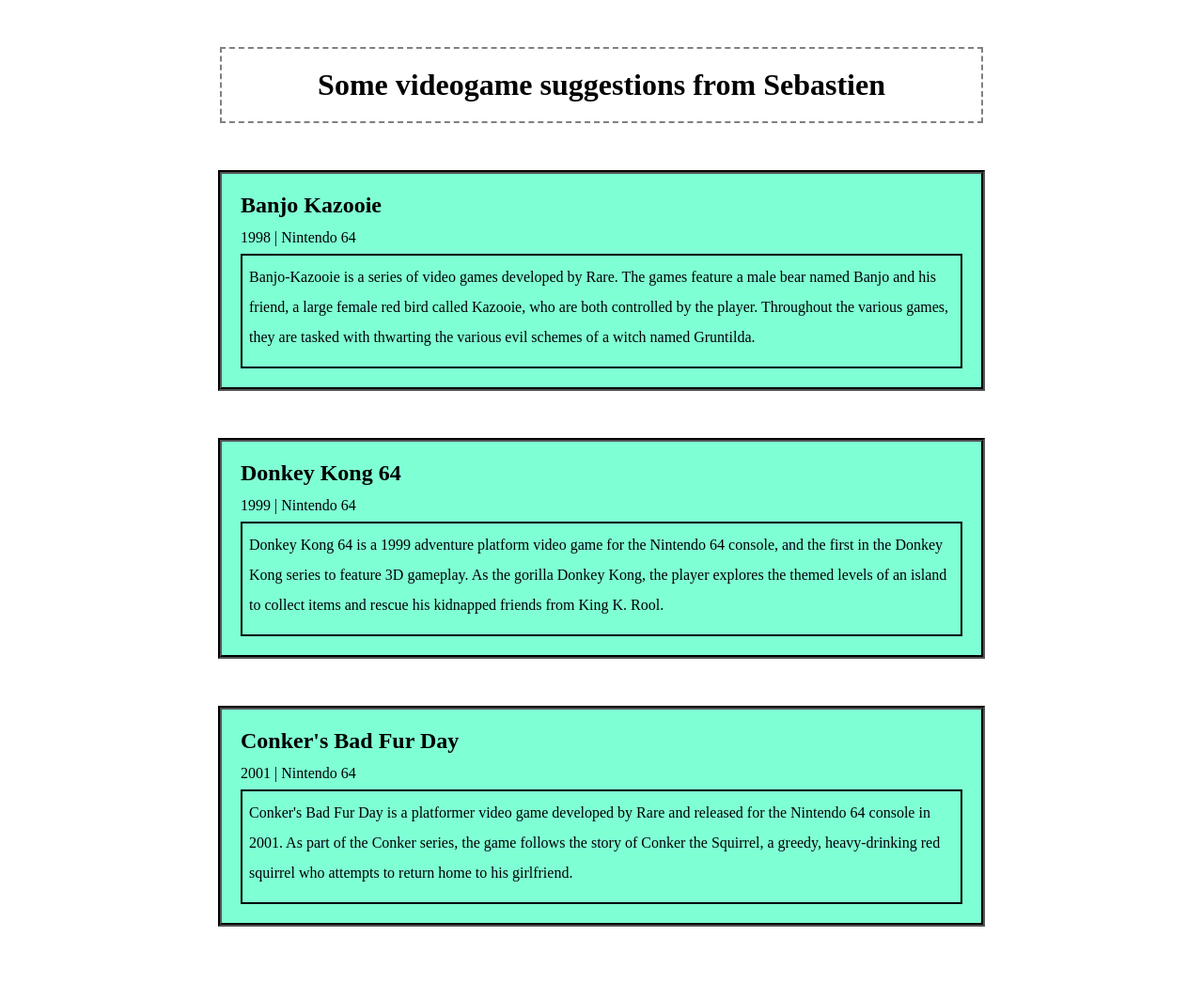
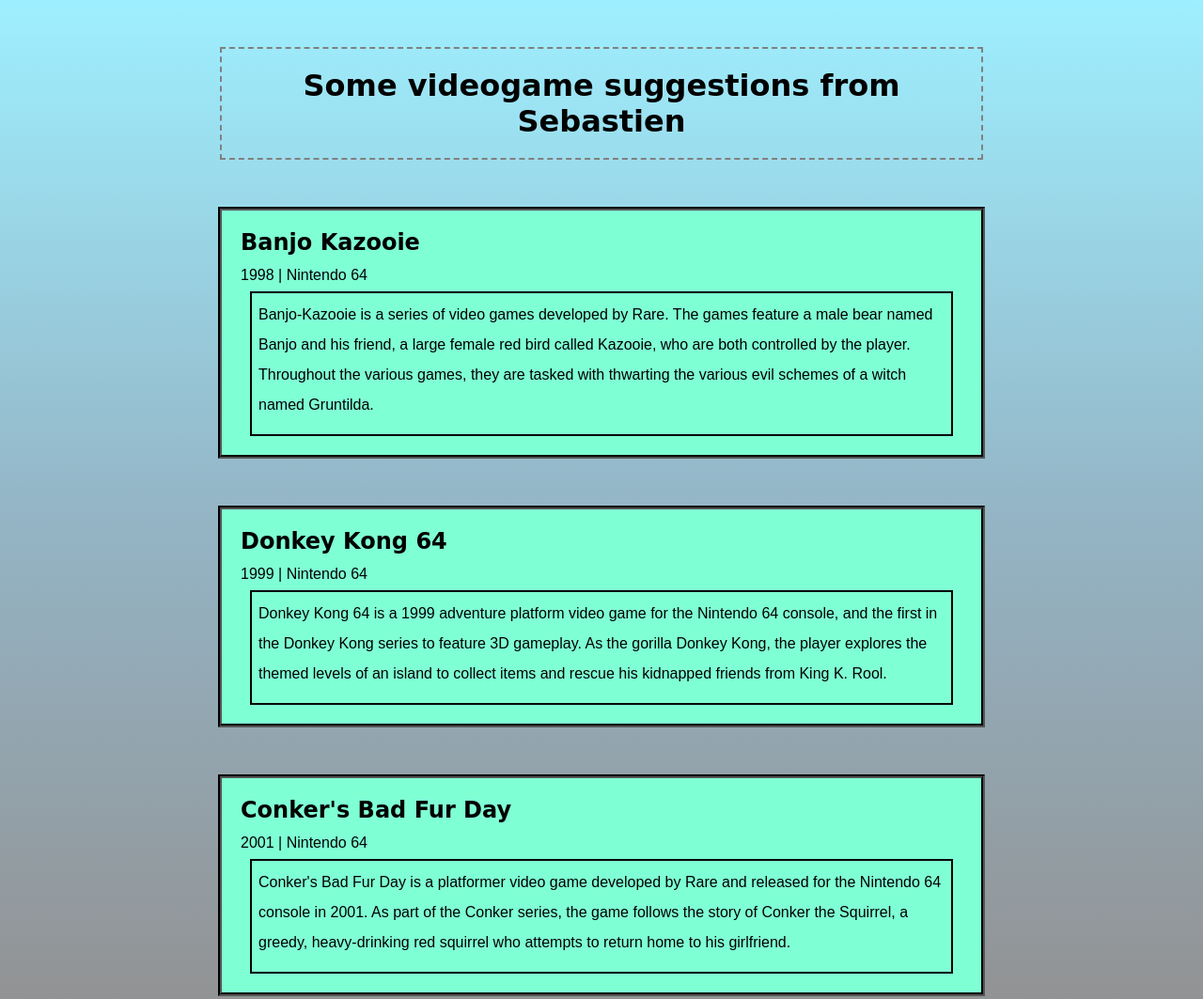
Before and after one commit to sebbydoh/Assignment-06, a plain HTML site: page index.html in a window 1280 px wide. Shown: the whole page at 94% size. Before the commit the page ends 1036 px from the top, so only its background shows below. Drawn offline with Linux system fonts and the light colour scheme.

Commit message:
Added google fonts and background gradient

```diff
--- a/main.css
+++ b/main.css
@@ -3,8 +3,23 @@
     padding: 0;
 }
 
+@import url('https://fonts.googleapis.com/css?family=Changa|Fredoka+One&display=swap');
+
+/* Google Fonts
+
+    font-family: 'Fredoka One', cursive;
+    font-family: 'Changa', sans-serif;
+
+   End Google Fonts */
+
+html {
+    background: rgb(143,141,141);
+    background: linear-gradient(0deg, rgba(143,141,141,0.9755252442773985) 0%, rgba(9,83,121,0.434908997778799) 50%, rgba(158,239,255,1) 100%);
+}
+
 body {
     font-size: 16px;
+
 }
 
 section {
@@ -13,6 +28,15 @@
     margin-top: 50px;
     margin-bottom: 50px;
     padding: 20px;
+    font-family: 'Fredoka One', cursive;
+}
+
+h1 {
+    font-family: 'Fredoka One', cursive;
+}
+
+p {
+    font-family: 'Changa', sans-serif;
 }
 
 header section {
@@ -38,4 +62,6 @@
     border: 2px solid black;
     padding: 7px;
     line-height: 2em;
+    margin-left: 10px;
+    margin-right: 10px;
 }
```
